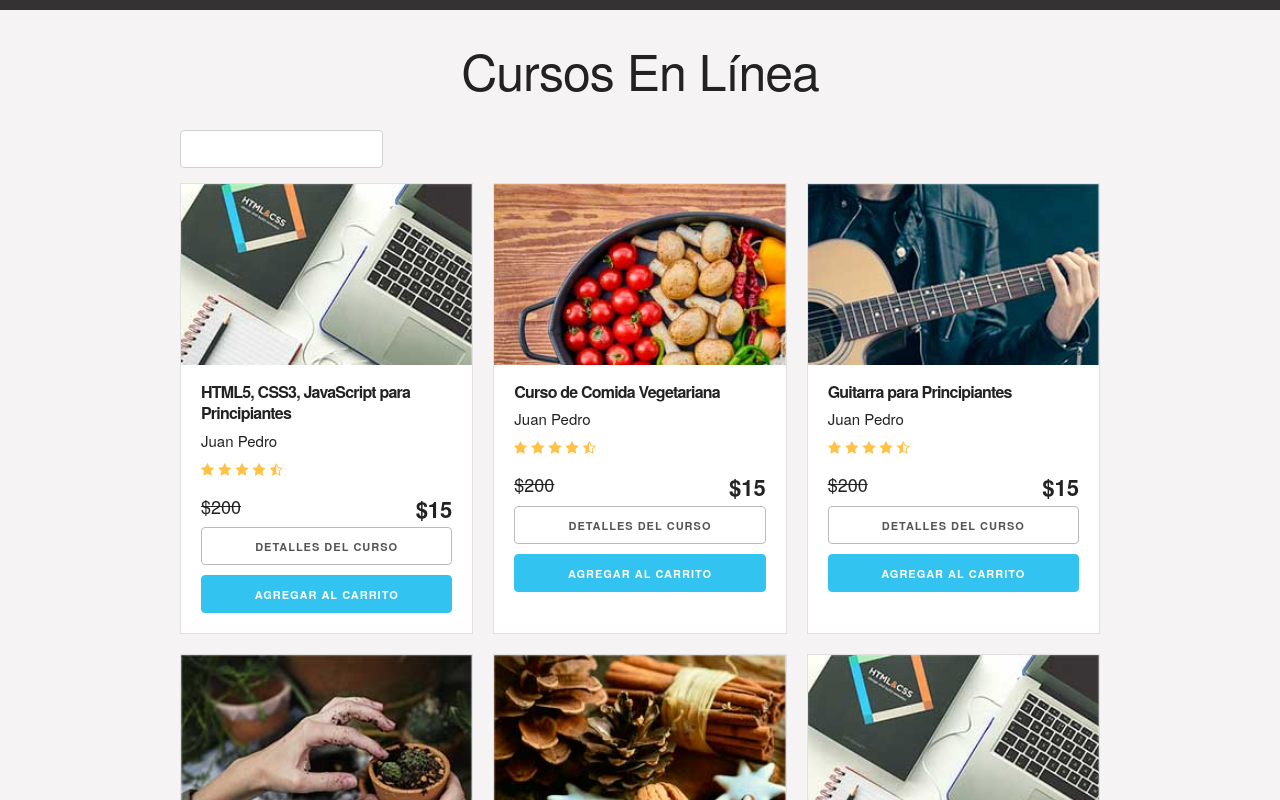
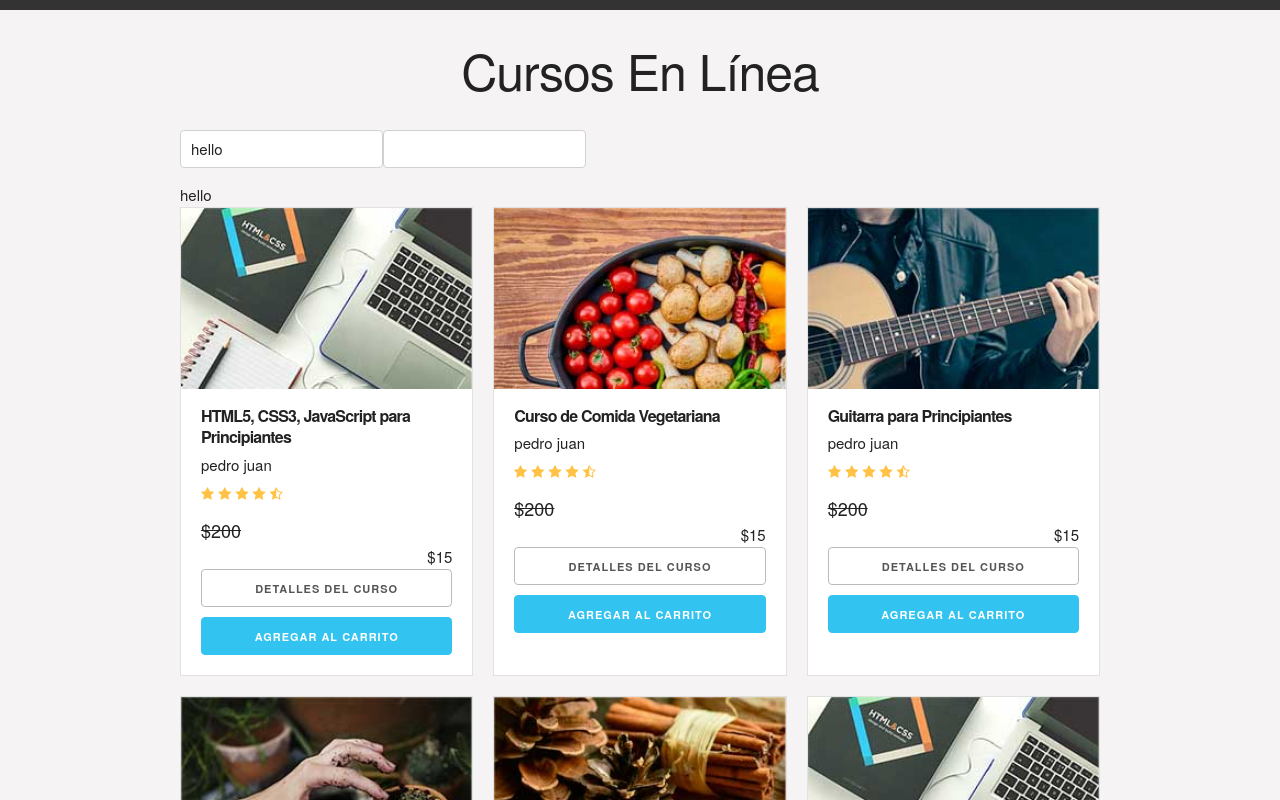
Before and after one commit to lopollodesign/prueba-vue, a Vue app: page /carrito in a window 1280 px wide. Shown: the part 360-1160 px from the top of the page. Built offline with nearby package versions, Linux system fonts and the light colour scheme; what vue-chartkick would draw is missing.

Commit message:
Añado pug al proyecto y cambio algunos componentes

```diff
--- a/package.json
+++ b/package.json
@@ -18,6 +18,7 @@
     "vuex": "^4.0.0-0"
   },
   "devDependencies": {
+    "@vue/cli": "^5.0.4",
     "@vue/cli-plugin-babel": "~4.5.0",
     "@vue/cli-plugin-eslint": "~4.5.0",
     "@vue/cli-plugin-router": "^4.5.13",
@@ -27,7 +28,7 @@
     "babel-eslint": "^10.1.0",
     "eslint": "^6.7.2",
     "eslint-plugin-vue": "^7.0.0",
-    "vue-cli": "^2.9.6"
+    "vue-cli-plugin-pug": "~2.0.0"
   },
   "eslintConfig": {
     "root": true,
--- a/src/components/Content.vue
+++ b/src/components/Content.vue
@@ -1,10 +1,8 @@
-<template>
-  <div class="content">
-    <div>
-      <slot name="title"></slot>
-    </div>
-    <slot></slot>
-  </div>
+<template lang='pug'>
+.content
+  div
+    slot(name="title")
+  slot
 </template>
 
 <script>
--- a/src/components/CourseCard.vue
+++ b/src/components/CourseCard.vue
@@ -1,22 +1,24 @@
-<template>
-  <div class="card">
-    <img :src="course.imgSrc" class="imagen-curso u-full-width" :alt="course.name">
-    <div class="info-card">
-      <h4>{{ course.name }}</h4>
-      <p>Juan Pedro</p>
-      <img src="../assets/estrellas.png">
-      <p class="precio">
-        ${{ course.price }}
-        <span class="u-pull-right ">${{ course.finalprice }}</span>
-      </p>
-      <a href="#" @click="goToDetail(course.id)" class="u-full-width button input detalles" style="margin-bottom: 0;">
-        Detalles del curso
-      </a>
-      <a href="#" @click.prevent="addToCart(course)" class="u-full-width button-primary button input agregar-carrito" :data-id="course.id">
-        Agregar Al Carrito
-      </a>
-    </div>
-  </div>
+<template lang="pug">
+.card
+  img.imagen-curso.u-full-width(
+    :src="course.imgSrc"
+    :alt="course.name")
+  .info-card
+    h4 {{ course.name }}
+    p pedro juan
+    img(src="../assets/estrellas.png")
+    .precio ${{ course.price }}
+    span.u-pull-right ${{ course.finalprice }}
+    a.u-full-width.button.input.detalles(
+      href="#"
+      @click="goToDetail(course.id)"
+      style="margin-bottom: 0;"
+      ) Detalles del curso
+    a.u-full-width.button-primary.button.input.agregar-carrito(
+      href="#"
+      @click.prevent="addToCart(course)"
+      :data-id="course.id"
+    ) Agregar Al Carrito
 </template>
 
 <script>
--- a/src/components/CoursesList.vue
+++ b/src/components/CoursesList.vue
@@ -1,11 +1,11 @@
-<template>
-  <div id="lista-cursos" class="container">
-    <input type="text" v-model="nameFilter">
-    {{ nameFilter }}
-    <div class="lista-cursos_list">
-      <CourseCard v-for="course in list" :key="course.id" :course="course"/>
-    </div>
-  </div>
+<template lang='pug'>
+#lista-cursos.container
+  input(type="text" v-model="nameFilter")
+  input(type="text" v-model="newFilter")
+  div {{ nameFilter }}
+  div {{ newFilter }}
+  .lista-cursos_list
+    CourseCard(v-for="course in list" :key="course.id" :course="course")
 </template>
 
 <script>
@@ -22,7 +22,8 @@ export default {
   },
   data () {
     return {
-      nameFilter: ''
+      nameFilter: 'hello',
+      newFilter: ''
     }
   },
   watch: {
```
Also changed, not shown: 1 other file (tests, documents, lock files or other folders).
